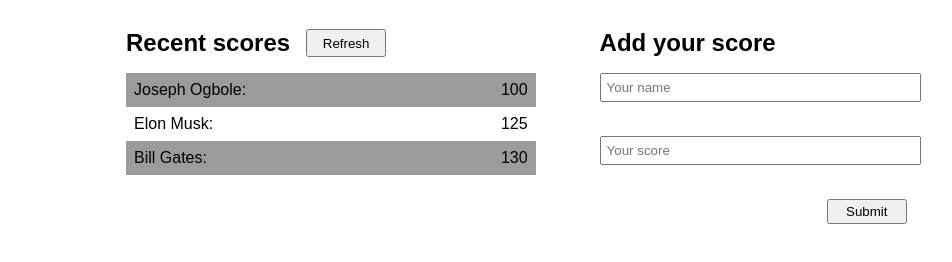
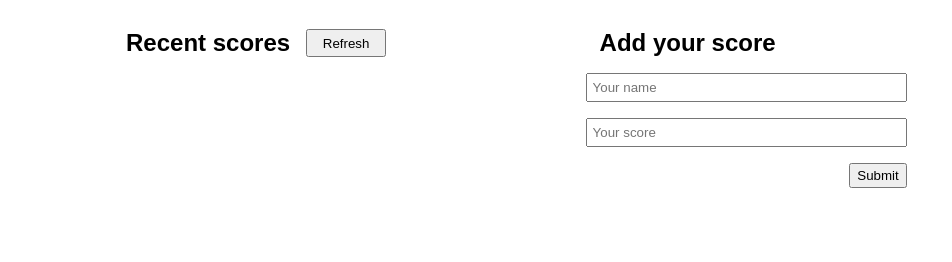
Before and after one commit to ONJoseph/Leaderboard, a website built with webpack: page dist/index.html in a window 1280 px wide. Shown: the part 72-334 px from the top of the page, without its empty margins (2-954 px from the left). Built offline with nearby package versions, Linux system fonts and the light colour scheme.

Commit message:
remove names and scores from index.html file

```diff
--- a/dist/index.html
+++ b/dist/index.html
@@ -21,29 +21,16 @@
         <h2>Recent scores</h2>
         <button class="btn-refresh" type="button">Refresh</button>
       </div>
-      <div class="results">
-        <div class="result">
-          <span class="name">Joseph Ogbole: </span>
-          <span class="score">100</span>
-        </div>
-        <div class="result">
-          <span class="name">Elon Musk: </span>
-          <span class="score">125</span>
-        </div>
-        <div class="result">
-          <span class="name">Bill Gates: </span>
-          <span class="score">130</span>
-        </div>
-      </div>
+      <div class="results"></div>
     </section>
     <aside>
       <h2>Add your score</h2>
-      <form action="#">
+      <form id="data-submit">
         <label for="name"></label>
-        <input class="your-name" type="text" id="name" name="name" placeholder="Your name"><br><br>
+        <input class="your-name" type="text" id="name" name="name" placeholder="Your name">
         <label for="score"></label>
-        <input class="your-score" type="text" id="score" name="score" placeholder="Your score"><br><br>
-        <input class="btn-submit" type="submit" value="Submit">
+        <input class="your-score" type="text" id="score" name="score" placeholder="Your score">
+        <button class="btn-submit" type="submit" value="Submit" title="Submit">Submit</button>
       </form>
     </aside>
   </main>
```
